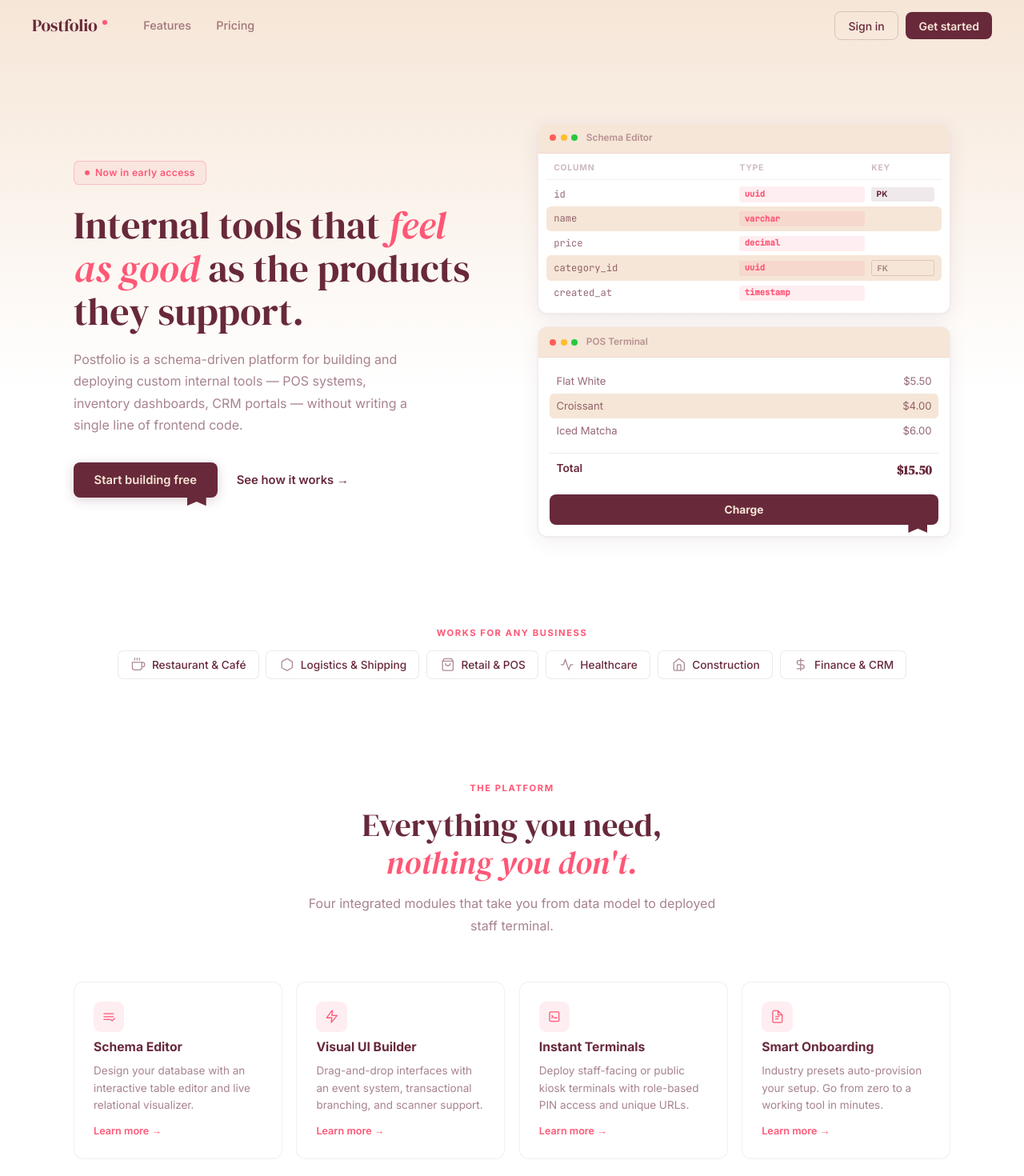
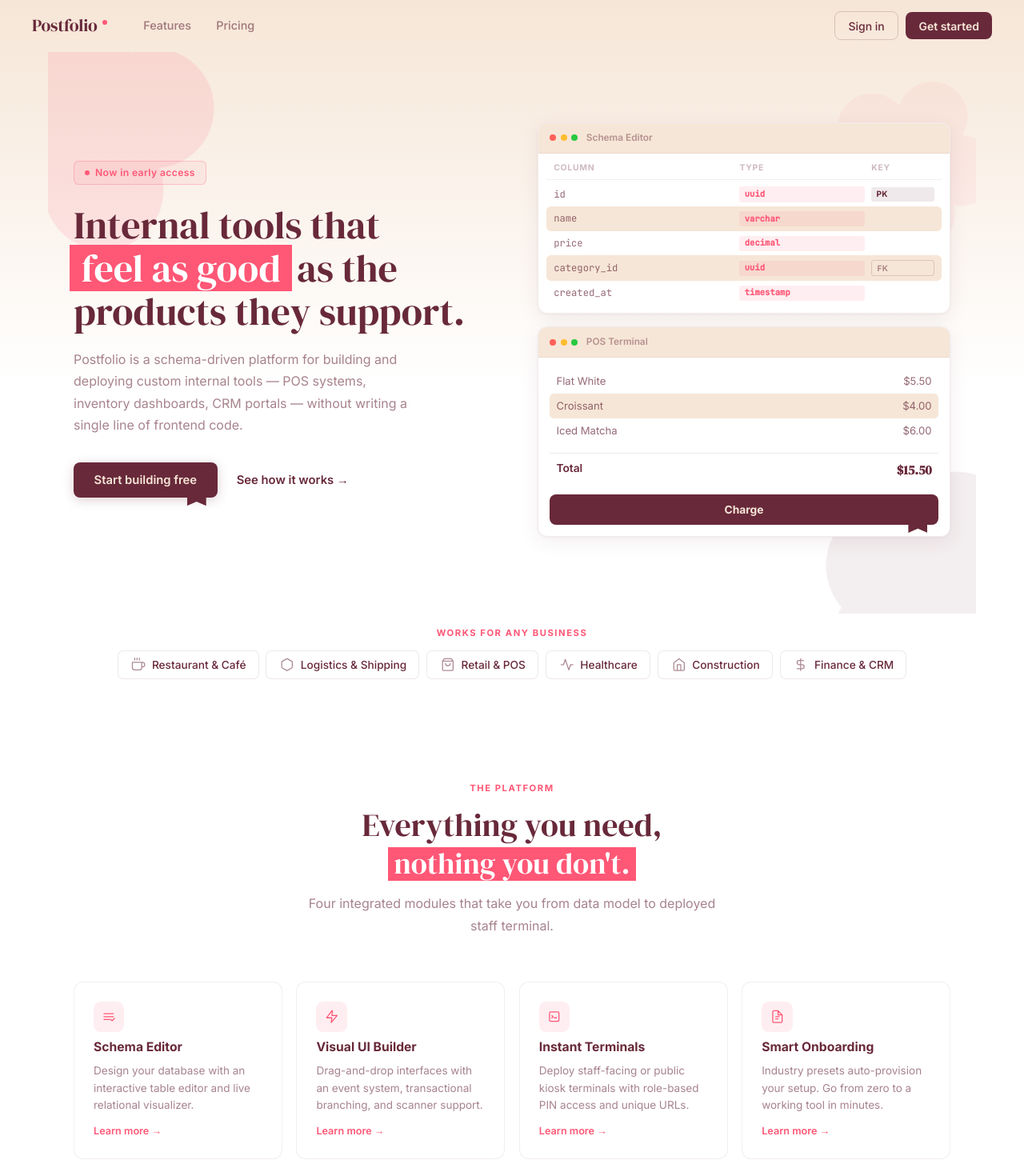
Before and after one commit to Jaeyu022105/kogane, a Nuxt app: page / in a window 1280 px wide. Shown: the top 1470 px of the page at 80% size. Built offline with nearby package versions, Linux system fonts and the light colour scheme.

Commit message:
feat: updated home page

```diff
--- a/pages/index.vue
+++ b/pages/index.vue
@@ -52,6 +52,39 @@
 <template>
   <!-- ── Hero ─────────────────────────────────────────────── -->
   <section class="hero">
+    <!-- faded rotating flower decorations -->
+    <svg class="flower flower-tl" viewBox="0 0 100 100" fill="none" xmlns="http://www.w3.org/2000/svg" aria-hidden="true">
+      <g opacity="0.12" fill="#FF5776">
+        <circle cx="50" cy="25" r="22" />
+        <circle cx="50" cy="75" r="22" />
+        <circle cx="25" cy="50" r="22" />
+        <circle cx="75" cy="50" r="22" />
+        <circle cx="50" cy="50" r="18" />
+      </g>
+    </svg>
+
+    <svg class="flower flower-br" viewBox="0 0 100 100" fill="none" xmlns="http://www.w3.org/2000/svg" aria-hidden="true">
+      <g opacity="0.08" fill="#68293A">
+        <circle cx="50" cy="28" r="22" />
+        <circle cx="71" cy="43" r="22" />
+        <circle cx="63" cy="68" r="22" />
+        <circle cx="37" cy="68" r="22" />
+        <circle cx="29" cy="43" r="22" />
+        <circle cx="50" cy="50" r="18" />
+      </g>
+    </svg>
+
+    <svg class="flower flower-tr" viewBox="0 0 100 100" fill="none" xmlns="http://www.w3.org/2000/svg" aria-hidden="true">
+      <g opacity="0.06" fill="#FF5776">
+        <circle cx="50" cy="22" r="20" />
+        <circle cx="78" cy="42" r="20" />
+        <circle cx="67" cy="75" r="20" />
+        <circle cx="33" cy="75" r="20" />
+        <circle cx="22" cy="42" r="20" />
+        <circle cx="50" cy="50" r="15" />
+      </g>
+    </svg>
+
     <div class="hero-inner">
       <div class="hero-badge">
         <span class="badge-dot" />
@@ -60,7 +93,7 @@
 
       <h1 class="hero-headline">
         Internal tools that
-        <em>feel as good</em>
+        <em><span class="hl-block">feel as good</span></em>
         as the products they support.
       </h1>
 
@@ -139,7 +172,7 @@
     <div class="section-inner">
       <div class="m-label-block">
         <p class="m-overline">The Platform</p>
-        <h2 class="m-heading">Everything you need,<br><em>nothing you don't.</em></h2>
+        <h2 class="m-heading">Everything you need,<br><em><span class="hl-block hl-block--sm">nothing you don't.</span></em></h2>
         <p class="m-sub">Four integrated modules that take you from data model to deployed staff terminal.</p>
       </div>
       <div class="pillar-grid">
@@ -162,7 +195,7 @@
     <div class="section-inner philosophy-inner">
       <div class="philosophy-text">
         <p class="m-overline">Our philosophy</p>
-        <h2 class="m-heading">Most internal tools are either too rigid or too ugly.</h2>
+        <h2 class="m-heading">Most internal tools are either <span class="hl-block hl-block--maroon">too rigid</span> or <span class="hl-block hl-block--maroon">too ugly.</span></h2>
         <p class="m-sub">
           SaaS tools lock you into their model. Custom builds look terrible and take months. Postfolio is built on the belief that internal tools should feel as premium as the products they support — and be ready in minutes.
         </p>
@@ -192,7 +225,7 @@
   <!-- ── CTA ───────────────────────────────────────────────── -->
   <section class="m-cta-strip">
     <div class="m-cta-inner">
-      <h2 class="m-cta-heading">Ready to build something <em>beautiful?</em></h2>
+      <h2 class="m-cta-heading">Ready to build something <em><span class="hl-block">beautiful?</span></em></h2>
       <p class="m-cta-sub">Join forward-thinking businesses using Postfolio to manage their operations in style.</p>
       <div class="m-cta-btns">
         <NuxtLink to="/login" class="m-btn-primary ribbon">Get started — it's free</NuxtLink>
@@ -210,6 +243,65 @@
   padding: 0 2rem;
 }
 
+/* ── Highlight block (blocky background on em text) ────── */
+.hl-block {
+  position: relative;
+  display: inline-block;
+  background: #FF5776;
+  color: #FFFFFF;
+  padding: 0.1em 0.3em;
+  margin: -0.1em -0.1em;
+  box-decoration-break: clone;
+  -webkit-box-decoration-break: clone;
+  line-height: 1;
+  z-index: 2;
+  font-style: normal;
+}
+
+.hl-block--sm {
+  font-size: 0.92em;
+  padding: 0.06em 0.2em 0.08em;
+}
+
+.hl-block--maroon {
+  background: #68293A;
+  color: #F6E6D7;
+}
+
+/* ── Flower decorations ───────────────────────────────── */
+.flower {
+  position: absolute;
+  pointer-events: none;
+  will-change: transform;
+}
+
+.flower-tl {
+  width: 340px;
+  height: 340px;
+  top: -80px;
+  left: -120px;
+  animation: spin-cw 28s linear infinite;
+}
+
+.flower-br {
+  width: 360px;
+  height: 360px;
+  bottom: -160px;
+  right: -140px;
+  animation: spin-ccw 36s linear infinite;
+}
+
+.flower-tr {
+  width: 220px;
+  height: 220px;
+  top: 30px;
+  right: -30px;
+  animation: spin-cw 22s linear infinite;
+}
+
+@keyframes spin-cw  { from { transform: rotate(0deg); }   to { transform: rotate(360deg); } }
+@keyframes spin-ccw { from { transform: rotate(0deg); }   to { transform: rotate(-360deg); } }
+
 /* ── Hero ─────────────────────────────────────────────── */
 .hero {
   position: relative;
@@ -220,7 +312,7 @@
   max-width: 1160px;
   margin: 0 auto;
   padding: 5.5rem 2rem 6rem;
-  overflow: visible;
+  overflow: hidden;
 }
 
 .hero-badge {
```
